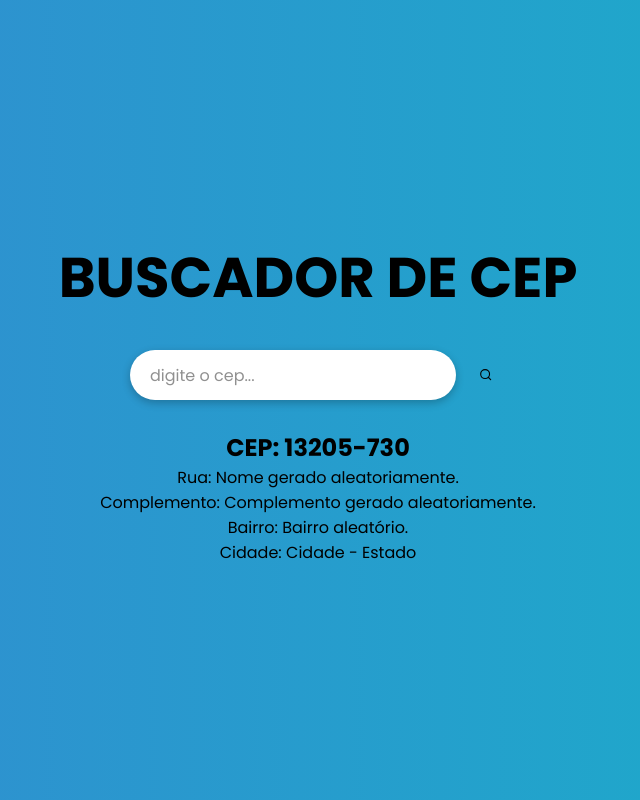
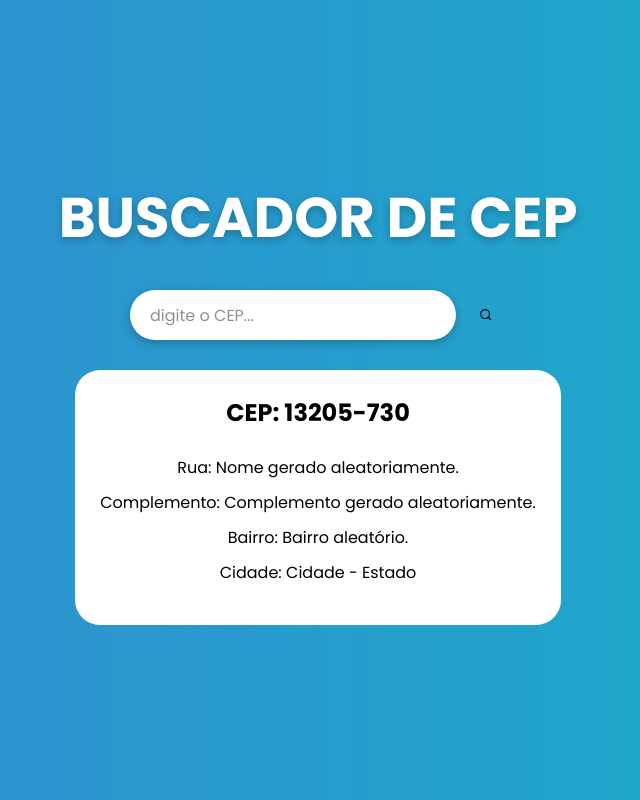
Before and after one commit to leuzaoo/BuscadorDeCEP-ReactJS, a React (Create React App) app: page / in a window 1280 px wide. Shown: the whole page, without its empty margins (322-962 px from the left). Built offline with nearby package versions, Linux system fonts and the light colour scheme.

Commit message:
html, css e function to return cep ok

```diff
--- a/package.json
+++ b/package.json
@@ -6,6 +6,7 @@
     "@testing-library/jest-dom": "^5.16.4",
     "@testing-library/react": "^13.3.0",
     "@testing-library/user-event": "^13.5.0",
+    "axios": "^0.27.2",
     "react": "^18.1.0",
     "react-dom": "^18.1.0",
     "react-icons": "^4.4.0",
--- a/src/App.jsx
+++ b/src/App.jsx
@@ -1,10 +1,17 @@
 // Library
 import { FiSearch } from "react-icons/fi";
+import { useState } from "react";
 
 // Styles
 import "./mainStyle.css";
 
 function App() {
+  const [input, setInput] = useState("");
+
+  function handleSearch() {
+    alert(input);
+  }
+
   return (
     <div className="container">
       <h1 className="title">Buscador de CEP</h1>
@@ -13,9 +20,12 @@ function App() {
         <input
           className="inputCEP"
           type="text"
-          placeholder="digite o cep..."
+          placeholder="digite o CEP..."
+          value={input}
+          onChange={(e) => setInput(e.target.value)}
         ></input>
-        <button type="submit" className="searchButton">
+
+        <button type="submit" className="searchButton" onClick={handleSearch}>
           <FiSearch />
         </button>
       </div>
--- a/src/mainStyle.css
+++ b/src/mainStyle.css
@@ -10,6 +10,11 @@
     rgb(51, 138, 209),
     rgb(26, 175, 201)
   );
+}
+
+h1{
+    color: white;
+    text-shadow: rgba(0, 0, 0, 0.24) 0px 3px 8px;
 }
 
 .title {
@@ -31,6 +36,7 @@
   padding: 15px;
   margin: 15px 0;
   display: flex;
+  animation: titleAnimation 1s;
 }
 
 .inputContainer input {
@@ -69,13 +75,30 @@
 }
 
 .searchButton:hover {
-  background-color: #eee;
+  background-color: #fff;
   border-radius: 25px;
   transition: all 0.3s ease;
   box-shadow: rgba(0, 0, 0, 0.24) 0px 3px 8px;
+  font-size: 20px;
+}
+
+.main {
+  animation: titleAnimation 1s;
+  background-color: #fff;
+  padding: 25px;
+  border-radius: 25px;
+}
+
+.main h2{
+    margin-bottom: 20px;
+}
+
+span {
+  margin: 5px 0;
 }
 
 .localItems {
-  display: flex;
-  flex-direction: column;
-}
+    display: flex;
+    flex-direction: column;
+    margin: 10px 0;
+  }
```
Also changed, not shown: src/services/api.js (added), 1 other file (tests, documents, lock files or other folders).
